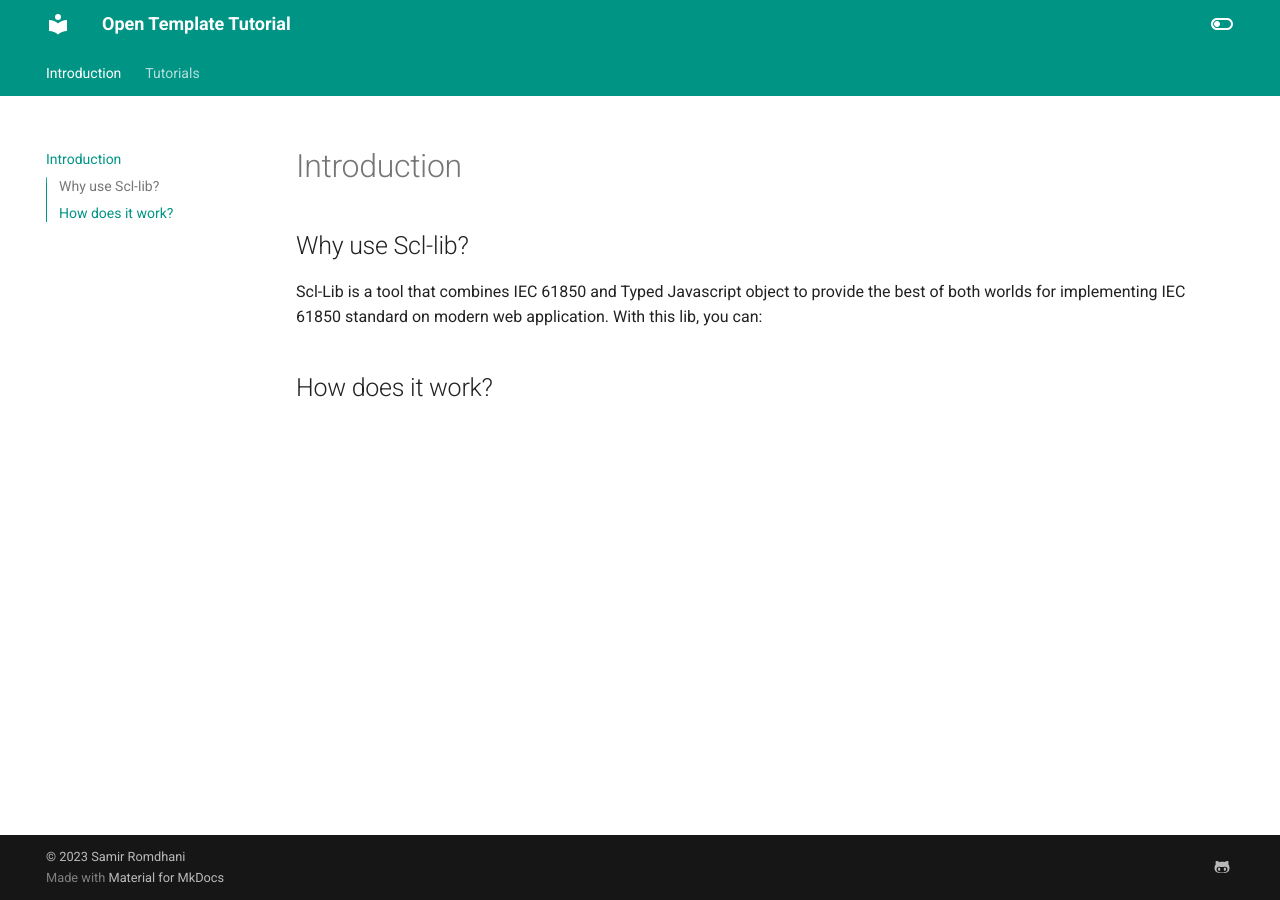
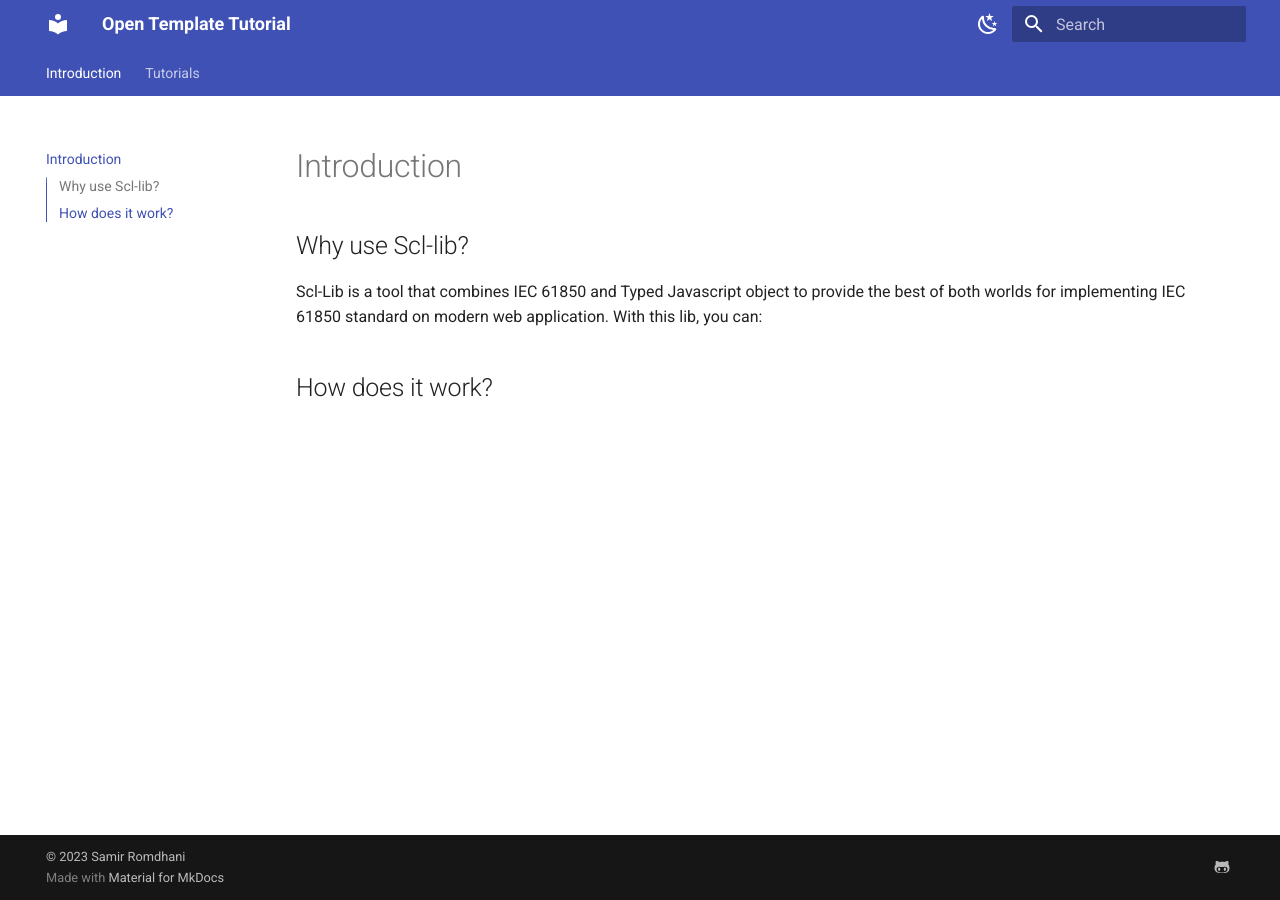
Before and after one commit to open-template/website, an MkDocs documentation site: the page built from docs/index.md, in a window 1280 px wide. Built offline with MkDocs 1.6.1 and Material for MkDocs 9.7.7, drawn with Linux system fonts in a browser that asks for light colours.

Commit message:
update action

```diff
--- a/mkdocs.yml
+++ b/mkdocs.yml
@@ -18,6 +18,17 @@
 site_url: https://open-template.github.io/open-template/
 theme:
   name: material
+  icon:
+    repo: fontawesome/brands/github
+  palette:
+    - scheme: default
+      toggle:
+        icon: material/weather-night
+        name: Switch to dark mode
+    - scheme: slate
+      toggle:
+        icon: material/weather-sunny
+        name: Switch to light mode
   features:
     - navigation.tabs
     - navigation.sections
@@ -29,22 +40,9 @@
     - content.code.annotation
     - content.code.copy
   language: en
-  palette:
-    - scheme: default
-      toggle:
-        icon: material/toggle-switch-off-outline
-        name: Switch to dark mode
-      primary: teal
-      accent: purple
-    - scheme: slate
-      toggle:
-        icon: material/toggle-switch
-        name: Switch to light mode
-      primary: teal
-      accent: lime
 
-plugins:
-  - social
+# plugins:
+#   - social
 
 extra:
   social:
@@ -68,9 +66,9 @@
   - pymdownx.superfences
   - pymdownx.mark
   - attr_list
-  - pymdownx.emoji:
-      emoji_index: !!python/name:materialx.emoji.twemoji
-      emoji_generator: !!python/name:materialx.emoji.to_svg
+  # - pymdownx.emoji:
+  #     emoji_index: !!python/name:materialx.emoji.twemoji
+  #     emoji_generator: !!python/name:materialx.emoji.to_svg
 
 copyright: |
   &copy; 2023 <a href="https://github.com/romdhanisam"  target="_blank" rel="noopener">Samir Romdhani</a>
```
Also changed, not shown: 3 other files.
